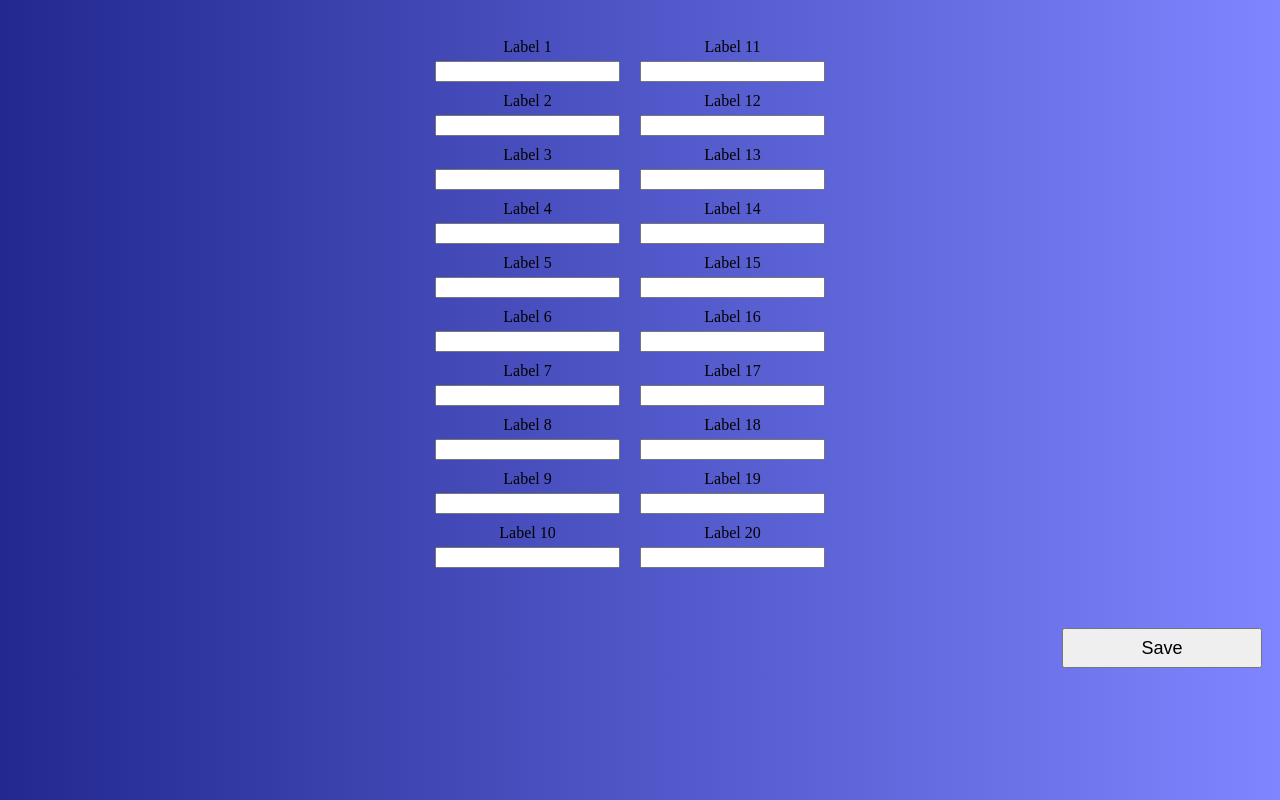
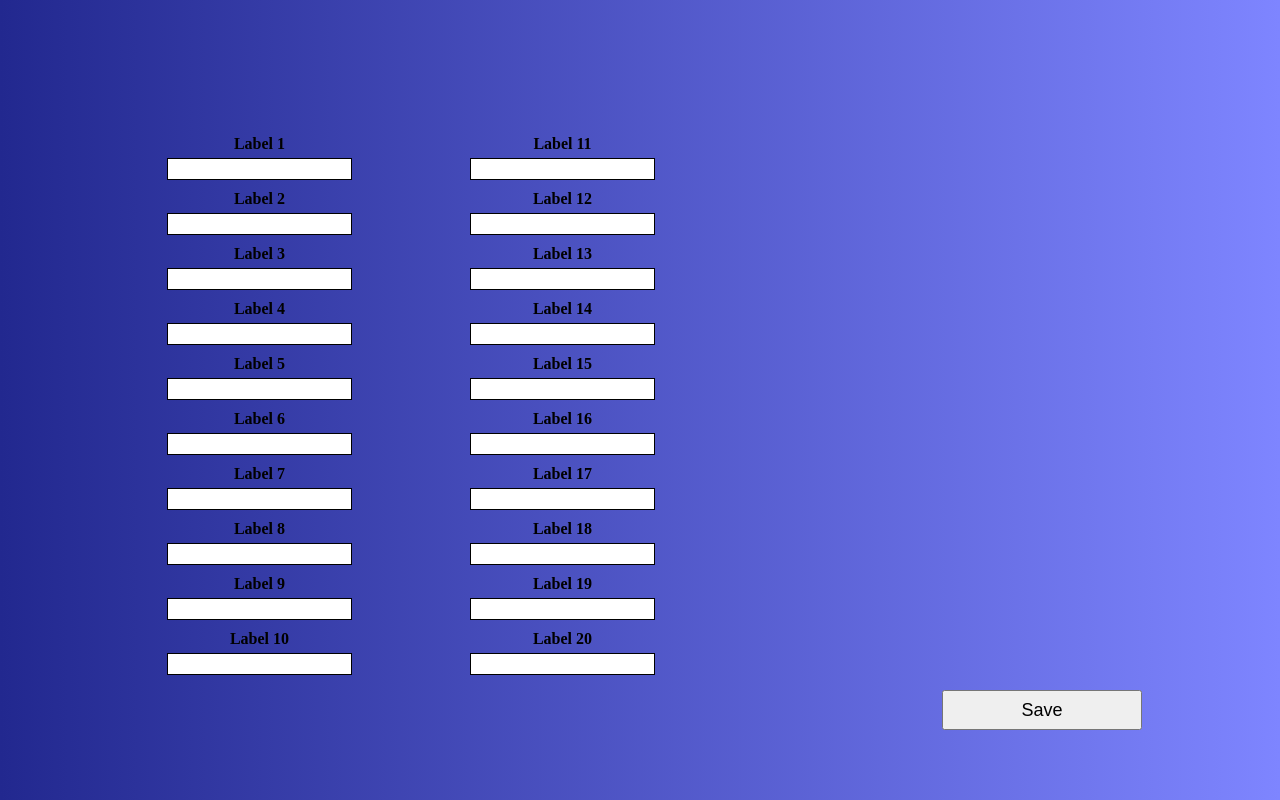
Before and after one commit to michlun/DSR_Cervix_Tool_projects, a Flask app: page /model_1.html in a window 1280 px wide. Run offline with Flask 3, Linux system fonts and the light colour scheme.

Commit message:
- Update

```diff
--- a/app/templates/model_1.html
+++ b/app/templates/model_1.html
@@ -22,9 +22,10 @@
         .container {
             height: 75vh;
             display: flex;
-            justify-content: center;
+            justify-content: flex-start;
             align-items: center;
             text-align: center;
+            padding: 0 40px; /* Spazio vuoto tra il bordo e le colonne */
         }
 
         .input-group {
@@ -36,19 +37,21 @@
 
         .label {
             margin-bottom: 5px;
+            font-weight: bold;
         }
 
         .input-column {
             display: flex;
             flex-direction: column;
-            align-items: flex-end;
-            margin-right: 20px;
+            align-items: flex-start;
+            margin-left: 120px;
+            margin-top:40px;
         }
 
         .button-container {
             display: flex;
             justify-content: flex-end;
-            margin-top: 20px;
+            margin-right: 120px;
         }
 
         .button {
@@ -57,9 +60,27 @@
             font-size: 18px;
             margin: 0 10px;
         }
+
+        input[type="number"] {
+            overflow: hidden;
+            -moz-appearance: textfield;
+            -webkit-appearance: textfield;
+            appearance: textfield;
+            margin: 0;
+            padding: 0;
+            width: 100%;
+            border: 1px solid black;
+            background-color: white;
+            text-align: center;
+            font-size: 14px;
+            font-family: sans-serif;
+            resize: none;
+            height: 20px;
+        }
     </style>
 </head>
 <body>
+    <h1 class="title">Risk Prediction</h1>
     <div class="container">
         <div class="input-column">
             {% for i in range(10) %}
```
